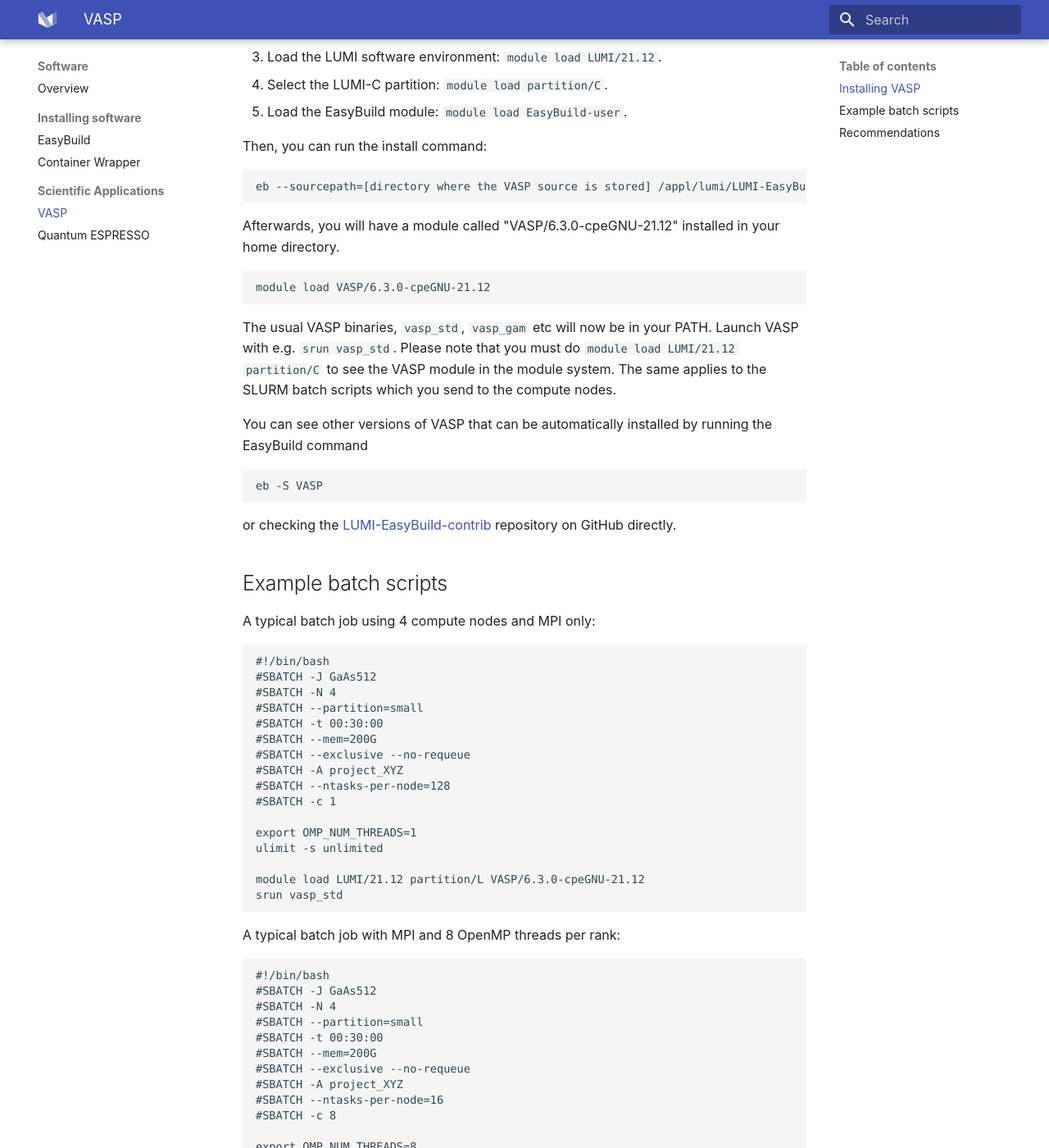
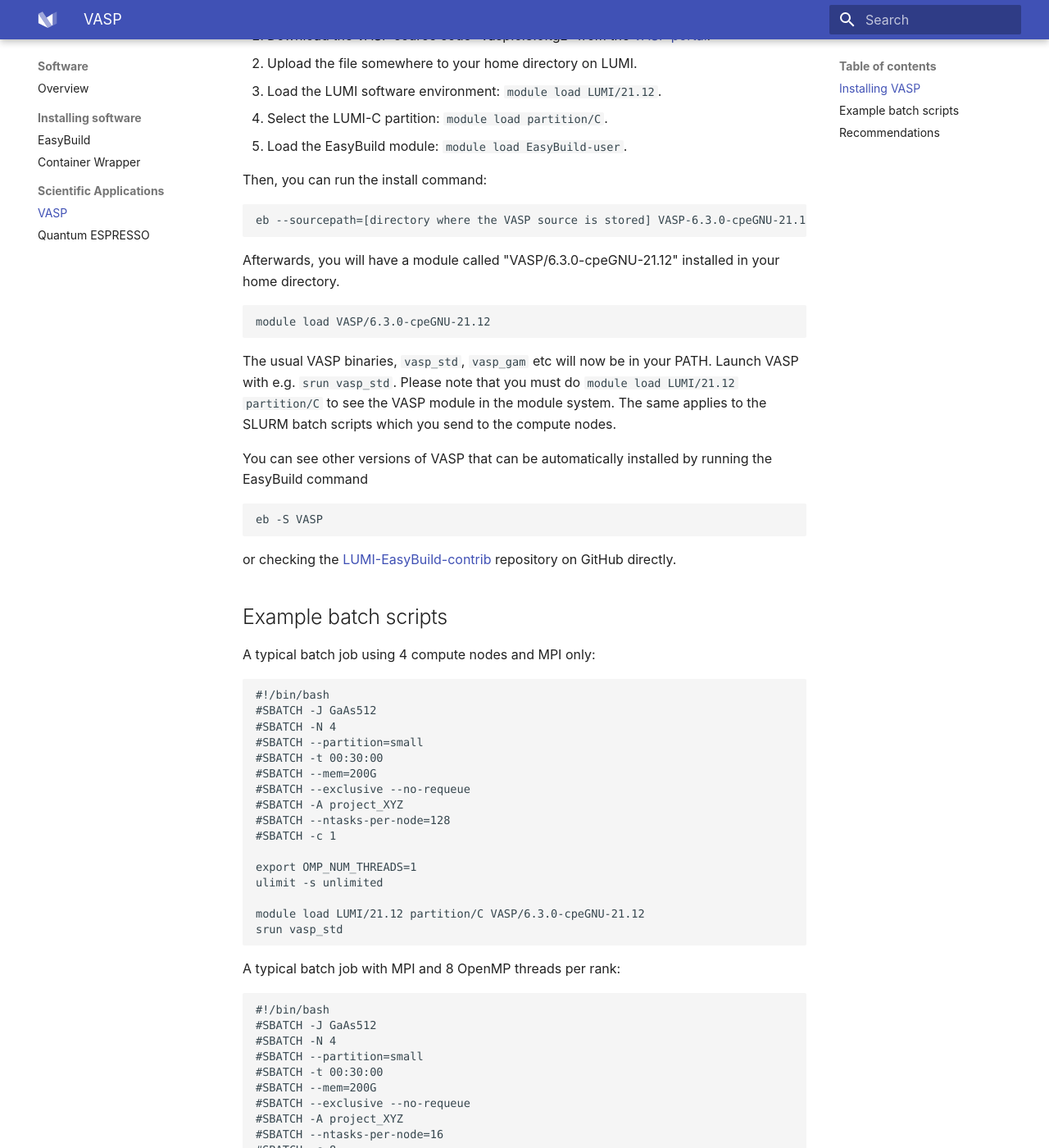
Before and after one commit to Lumi-supercomputer/lumi-userguide, an MkDocs documentation site: the page built from docs/software/packages/vasp.md, in a window 1280 px wide and 1400 px high, scrolled down 524 px. Shown: the whole window at 82% size. Built offline with MkDocs 1.6.1 and Material for MkDocs 9.7.7, drawn with Linux system fonts in a browser that asks for light colours; some of the changed text lies outside the part shown.

Commit message:
Fixes to the VASP documentation page
Shorter install command, and changed to partition/C in the batch script
examples.

```diff
--- a/docs/software/packages/vasp.md
+++ b/docs/software/packages/vasp.md
@@ -1,10 +1,12 @@
 # VASP on LUMI
 
-VASP (Vienna Ab Initio Simulation Package) is a popular software package for "atomic scale materials modelling from first principles" (see the [VASP home page](https://www.vasp.at/)). In general, it runs well on LUMI-C. **There is currently no version of VASP that can use the AMD GPUs in the Early Access Platform or LUMI-G.**
+VASP (Vienna Ab Initio Simulation Package) is a popular software package for "atomic scale materials modelling from first principles" (see the [VASP home page](https://www.vasp.at/)). In general, it runs well on LUMI-C.
+
+**There is currently no version of VASP that can use the AMD GPUs in the Early Access Platform or LUMI-G.**
 
 ## Installing VASP
 
-We provide automatic installation scripts for several versions of VASP. The procedure in general is described on the [EasyBuild page](../installing/easybuild.md). The step by step procedure to install VASP 6.3.0 is a follows:
+We provide automatic installation scripts for several versions of VASP. The procedure in general is described on the [EasyBuild page](../installing/easybuild.md). The step by step procedure to install VASP 6.3.0 is:
 
 1. Download the VASP source code "vasp.6.3.0.tgz" from the [VASP portal](https://www.vasp.at/).
 2. Upload the file somewhere to your home directory on LUMI.
@@ -14,7 +16,7 @@
 
 Then, you can run the install command:
 
-    eb --sourcepath=[directory where the VASP source is stored] /appl/lumi/LUMI-EasyBuild-contrib/easybuild/easyconfigs/v/VASP/VASP-6.3.0-cpeGNU-21.12.eb -r
+    eb --sourcepath=[directory where the VASP source is stored] VASP-6.3.0-cpeGNU-21.12.eb -r
 
 Afterwards, you will have a module called "VASP/6.3.0-cpeGNU-21.12" installed in your home directory.
 
@@ -46,7 +48,7 @@
     export OMP_NUM_THREADS=1
     ulimit -s unlimited
 
-    module load LUMI/21.12 partition/L VASP/6.3.0-cpeGNU-21.12
+    module load LUMI/21.12 partition/C VASP/6.3.0-cpeGNU-21.12
     srun vasp_std
 
 A typical batch job with MPI and 8 OpenMP threads per rank:
@@ -68,7 +70,7 @@
 
     ulimit -s unlimited
 
-    module load LUMI/21.12 partition/L VASP/6.3.0-cpeGNU-21.12
+    module load LUMI/21.12 partition/C VASP/6.3.0-cpeGNU-21.12
     srun vasp_std
 
 ## Recommendations
```
